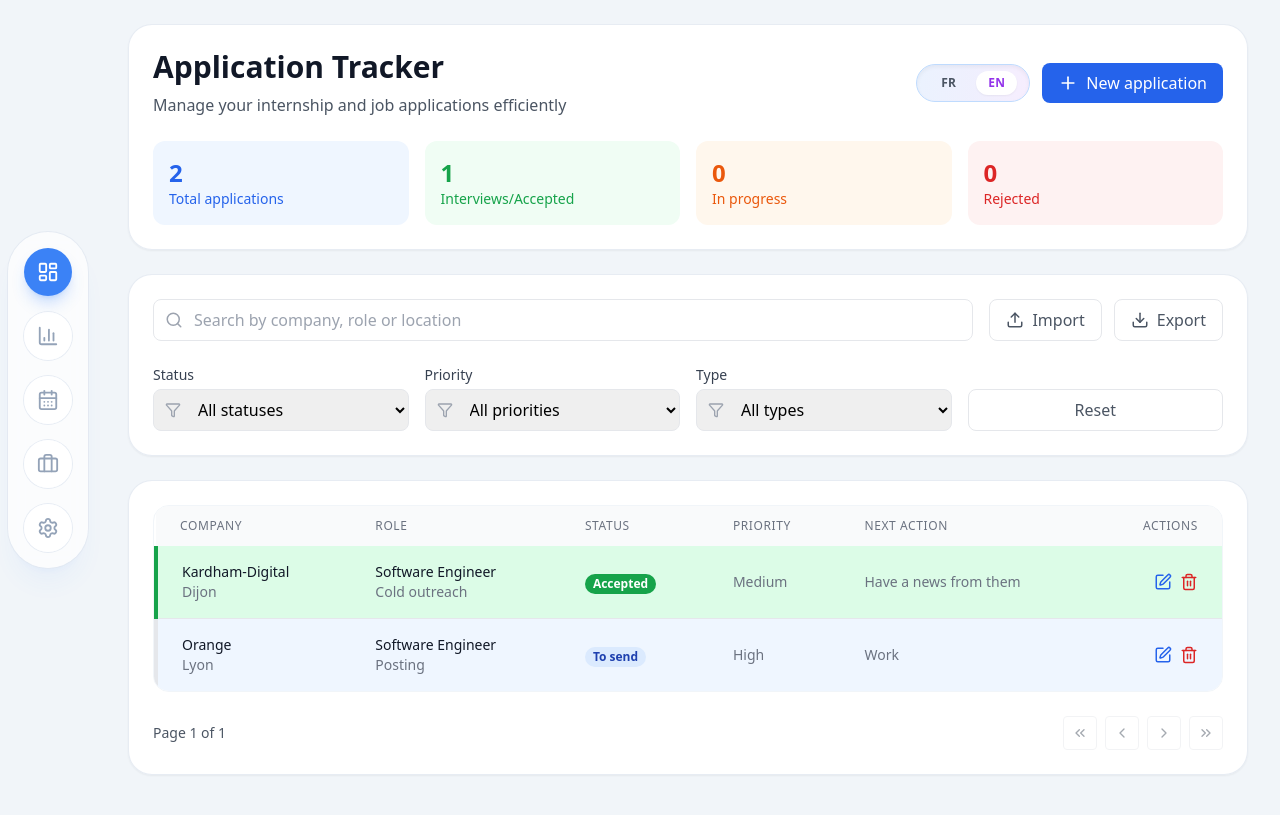
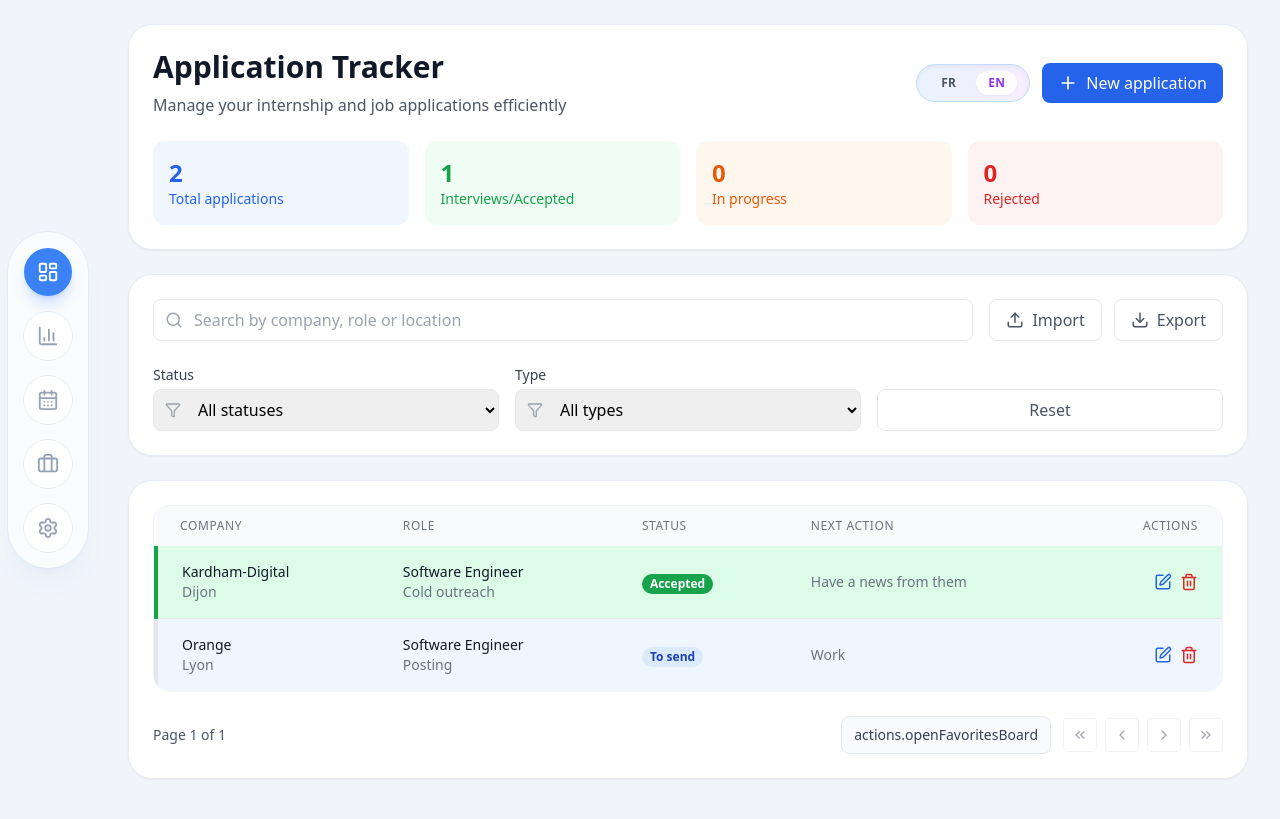
Before and after one commit to Hugo-Rodrigues-Dev/job-application-tracking-spreadsheet, a React (Vite) app in the folder job-tracker/: page / in a window 1280 px wide. Built offline with nearby package versions, Linux system fonts and the light colour scheme.

Commit message:
Added favorites ordering board part

```diff
--- a/job-tracker/src/features/jobApplications/components/JobApplicationTracker.jsx
+++ b/job-tracker/src/features/jobApplications/components/JobApplicationTracker.jsx
@@ -1,5 +1,17 @@
 import { useCallback, useEffect, useMemo, useRef, useState } from 'react';
-import { Plus, Filter, Search, Download, Upload, Edit, Trash2, ChevronLeft, ChevronRight, ChevronsLeft, ChevronsRight } from 'lucide-react';
+import {
+  Plus,
+  Filter,
+  Search,
+  Download,
+  Upload,
+  Edit,
+  Trash2,
+  ChevronLeft,
+  ChevronRight,
+  ChevronsLeft,
+  ChevronsRight,
+} from 'lucide-react';
 import { INITIAL_APPLICATIONS } from '../data/initialApplications';
 import { STATUS_OPTIONS, TYPE_OPTIONS, PRIORITY_OPTIONS } from '../constants/options';
 import { getStatusColor, getStatusRowColor } from '../utils/styleTokens';
@@ -10,6 +22,7 @@ import Dialog from './Dialog';
 import LanguageToggle from './LanguageToggle';
 import SidebarNavigation, { MobileNavigation } from './SidebarNavigation';
 import AnalyticsDashboard from './AnalyticsDashboard';
+import FavoritesOrderingBoard from './FavoritesOrderingBoard';
 import { useLanguage } from '../i18n/LanguageProvider';
 
 const STATUS_MIGRATIONS = {
@@ -43,6 +56,12 @@ const normalizeApplications = (applications) =>
     ? applications.map((app) => ({
         ...app,
         statut: normalizeStatus(app.statut),
+        favoriteRank:
+          typeof app.favoriteRank === 'number'
+            ? app.favoriteRank
+            : typeof app.preferenceRank === 'number'
+              ? app.preferenceRank
+              : null,
       }))
     : [];
 
@@ -58,23 +77,56 @@ const createEmptyFormData = () => ({
   prochaineAction: '',
   priorite: 'Moyenne',
   notes: '',
+  favoriteRank: null,
 });
+
+const ensureFavoriteRanks = (applications) => {
+  if (!Array.isArray(applications)) return [];
+
+  const rankedIds = [...applications]
+    .map((app) => ({
+      id: app.id,
+      rank: typeof app.favoriteRank === 'number' ? app.favoriteRank : Number.MAX_SAFE_INTEGER,
+    }))
+    .sort((a, b) => {
+      if (a.rank !== b.rank) return a.rank - b.rank;
+      return String(a.id).localeCompare(String(b.id));
+    })
+    .map((entry, index) => [String(entry.id), index]);
+
+  const rankMap = new Map(rankedIds);
+  let nextRank = rankMap.size;
+
+  return applications.map((app) => {
+    const key = String(app.id);
+    if (rankMap.has(key)) {
+      return { ...app, favoriteRank: rankMap.get(key) };
+    }
+
+    const assignedRank = nextRank;
+    nextRank += 1;
+    return { ...app, favoriteRank: assignedRank };
+  });
+};
 
 const JobApplicationTracker = () => {
   const { t, translateStatus, translatePriority, translateType, language } = useLanguage();
   const [applications, setApplications] = useState(() => {
     const storedApplications = loadApplications();
     if (storedApplications && Array.isArray(storedApplications)) {
-      const normalized = sortApplications(normalizeApplications(storedApplications));
+      const normalized = ensureFavoriteRanks(sortApplications(normalizeApplications(storedApplications)));
       saveApplications(normalized);
       return normalized;
     }
 
-    const seededApplications = sortApplications(normalizeApplications(INITIAL_APPLICATIONS));
+    const seededApplications = ensureFavoriteRanks(
+      sortApplications(normalizeApplications(INITIAL_APPLICATIONS)),
+    );
     saveApplications(seededApplications);
     return seededApplications;
   });
   const [activeTab, setActiveTab] = useState('dashboard');
+  const [activeView, setActiveView] = useState('table');
   const [showForm, setShowForm] = useState(false);
   const [editingId, setEditingId] = useState(null);
   const [filters, setFilters] = useState({ statut: '', priorite: '', type: '' });
@@ -85,6 +137,12 @@ const JobApplicationTracker = () => {
   const [isImporting, setIsImporting] = useState(false);
   const [dialog, setDialog] = useState(null);
   const fileInputRef = useRef(null);
+
+  useEffect(() => {
+    if (activeTab !== 'dashboard') {
+      setActiveView('table');
+    }
+  }, [activeTab]);
 
   const closeDialog = useCallback(() => setDialog(null), []);
 
@@ -127,23 +185,90 @@ const JobApplicationTracker = () => {
     return JSON.stringify(formData) !== JSON.stringify(initialFormSnapshot);
   }, [formData, initialFormSnapshot]);
 
+  const isFavoritesBoard = activeView === 'favoritesBoard';
+
+  useEffect(() => {
+    if (isFavoritesBoard && applications.length === 0) {
+      setActiveView('table');
+    }
+  }, [isFavoritesBoard, applications.length]);
+
   const persistApplications = useCallback((updater) => {
     setApplications((prev) => {
       const next = typeof updater === 'function' ? updater(prev) : updater;
       if (!Array.isArray(next)) return prev;
       const normalized = sortApplications(normalizeApplications(next));
-      saveApplications(normalized);
-      return normalized;
+      const ranked = ensureFavoriteRanks(normalized);
+      saveApplications(ranked);
+      return ranked;
     });
   }, []);
+
+  const handleFavoritesReorder = useCallback(
+    (orderedIds) => {
+      if (!Array.isArray(orderedIds)) return;
+
+      persistApplications((prev) => {
+        const existing = Array.isArray(prev) ? prev : [];
+        const idToRank = new Map(orderedIds.map((id, index) => [String(id), index]));
+
+        return existing.map((app) => {
+          const mappedRank = idToRank.get(String(app.id));
+          if (typeof mappedRank === 'number') {
+            return { ...app, favoriteRank: mappedRank };
+          }
+
+          return {
+            ...app,
+            favoriteRank: typeof app.favoriteRank === 'number' ? app.favoriteRank : null,
+          };
+        });
+      });
+    },
+    [persistApplications],
+  );
+
+  const favoritesOrderedApplications = useMemo(() => {
+    if (!Array.isArray(applications)) return [];
+
+    return [...applications]
+      .map((app) => ({
+        ...app,
+        favoriteRank: typeof app.favoriteRank === 'number' ? app.favoriteRank : Number.MAX_SAFE_INTEGER,
+      }))
+      .sort((a, b) => {
+        if (a.favoriteRank !== b.favoriteRank) return a.favoriteRank - b.favoriteRank;
+        return (a.entreprise || '').localeCompare(b.entreprise || '', undefined, { sensitivity: 'base' });
+      })
+      .map((app, index) => ({
+        ...app,
+        favoriteRank: index,
+      }));
+  }, [applications]);
+
+  const handleOpenFavoritesBoard = useCallback(() => setActiveView('favoritesBoard'), []);
+  const handleCloseFavoritesBoard = useCallback(() => setActiveView('table'), []);
 
   const executeSave = useCallback(() => {
     if (editingId) {
       persistApplications((prev) =>
-        prev.map((app) => (app.id === editingId ? { ...formData, id: editingId } : app)),
+        prev.map((app) =>
+          app.id === editingId
+            ? { ...formData, id: editingId, favoriteRank: app.favoriteRank }
+            : app,
+        ),
       );
     } else {
-      persistApplications((prev) => [...prev, { ...formData, id: Date.now() }]);
+      persistApplications((prev) => {
+        const existing = Array.isArray(prev) ? prev : [];
+        const nextRank =
+          existing.reduce(
+            (max, app) => (typeof app.favoriteRank === 'number' ? Math.max(max, app.favoriteRank) : max),
+            -1,
+          ) + 1;
+
+        return [...existing, { ...formData, id: Date.now(), favoriteRank: nextRank }];
+      });
     }
     closeForm();
   }, [editingId, formData, persistApplications, closeForm]);
@@ -156,11 +281,28 @@ const JobApplicationTracker = () => {
       const { skippedEmpty = 0, skippedMissingFields = 0 } = summary;
 
       if (mode === 'replace') {
-        persistApplications(importedApplications);
+        const rankedApplications = importedApplications.map((app, index) => ({
+          ...app,
+          favoriteRank:
+            typeof app.favoriteRank === 'number' ? app.favoriteRank : index,
+        }));
+        persistApplications(rankedApplications);
       } else {
         persistApplications((prev) => {
           const existing = Array.isArray(prev) ? prev : [];
-          return [...existing, ...importedApplications];
+          const startRank =
+            existing.reduce(
+              (max, app) => (typeof app.favoriteRank === 'number' ? Math.max(max, app.favoriteRank) : max),
+              -1,
+            ) + 1;
+
+          const rankedApplications = importedApplications.map((app, index) => ({
+            ...app,
+            favoriteRank:
+              typeof app.favoriteRank === 'number' ? app.favoriteRank : startRank + index,
+          }));
+
+          return [...existing, ...rankedApplications];
         });
       }
 
@@ -656,6 +798,19 @@ const JobApplicationTracker = () => {
                     </div>
                   </section>
 
+                  {isFavoritesBoard ? (
+                    <section className="rounded-3xl border border-slate-200/80 bg-white/95 p-6 shadow-sm">
+                      <FavoritesOrderingBoard
+                        applications={favoritesOrderedApplications}
+                        onBack={handleCloseFavoritesBoard}
+                        onReorder={handleFavoritesReorder}
+                        translateStatus={translateStatus}
+                        translateType={translateType}
+                        t={t}
+                      />
+                    </section>
+                  ) : (
+                    <>
                       <section className="rounded-3xl border border-slate-200/80 bg-white/95 p-6 shadow-sm">
                         <div className="flex flex-col gap-4 lg:flex-row lg:items-center">
                           <div className="relative flex-1">
@@ -695,7 +850,7 @@ const JobApplicationTracker = () => {
                           </div>
                         </div>
 
-                    <div className="mt-6 grid grid-cols-1 gap-4 md:grid-cols-2 xl:grid-cols-4">
+                    <div className="mt-6 grid grid-cols-1 gap-4 md:grid-cols-2 xl:grid-cols-3">
                       <div>
                         <label className="mb-1 block text-sm font-medium text-gray-700">{t('filters.statusLabel')}</label>
                         <div className="relative">
@@ -709,24 +864,6 @@ const JobApplicationTracker = () => {
                             {STATUS_OPTIONS.map((status) => (
                               <option key={status} value={status}>
                                 {translateStatus(status)}
-                              </option>
-                            ))}
-                          </select>
-                        </div>
-                      </div>
-                      <div>
-                        <label className="mb-1 block text-sm font-medium text-gray-700">{t('filters.priorityLabel')}</label>
-                        <div className="relative">
-                          <Filter className="pointer-events-none absolute left-3 top-1/2 -translate-y-1/2 text-gray-400" size={16} />
-                          <select
-                            value={filters.priorite}
-                            onChange={(e) => setFilters((prev) => ({ ...prev, priorite: e.target.value }))}
-                            className="w-full rounded-lg border border-gray-200 px-4 py-2 pl-10 focus:outline-none focus:ring-2 focus:ring-blue-500"
-                          >
-                            <option value="">{t('filters.priorityAll')}</option>
-                            {PRIORITY_OPTIONS.map((priority) => (
-                              <option key={priority} value={priority}>
-                                {translatePriority(priority)}
                               </option>
                             ))}
                           </select>
@@ -779,9 +916,6 @@ const JobApplicationTracker = () => {
                                   {t('table.headers.status')}
                                 </th>
                             <th className="px-6 py-3 text-left text-xs font-medium text-gray-500 uppercase tracking-wider">
-                              {t('table.headers.priority')}
-                            </th>
-                            <th className="px-6 py-3 text-left text-xs font-medium text-gray-500 uppercase tracking-wider">
                               {t('table.headers.nextAction')}
                             </th>
                                 <th className="px-6 py-3 text-right text-xs font-medium text-gray-500 uppercase tracking-wider">
@@ -804,9 +938,6 @@ const JobApplicationTracker = () => {
                                     <span className={`px-2 inline-flex text-xs leading-5 font-semibold rounded-full ${getStatusColor(application.statut, application.prochaineAction)}`}>
                                       {translateStatus(application.statut)}
                                     </span>
-                              </td>
-                              <td className="px-6 py-4 whitespace-nowrap text-sm text-gray-500">
-                                {translatePriority(application.priorite)}
                                   </td>
                                   <td className="px-6 py-4 whitespace-nowrap text-sm text-gray-500">
                                     {application.prochaineAction || '—'}
@@ -842,10 +973,18 @@ const JobApplicationTracker = () => {
                         </div>
 
                         {filteredApplications.length > 0 && (
-                      <div className="mt-6 flex items-center justify-between">
+                          <div className="mt-6 flex flex-col gap-4 md:flex-row md:items-center md:justify-between">
                             <p className="text-sm text-gray-600">
                               {t('pagination.pageIndicator', { current: currentPage, total: totalPages })}
                             </p>
+                            <div className="flex items-center gap-3">
+                              <button
+                                type="button"
+                                onClick={handleOpenFavoritesBoard}
+                                className="inline-flex items-center gap-2 rounded-lg border border-slate-200 bg-slate-50 px-3 py-2 text-sm font-medium text-slate-700 transition-colors hover:bg-slate-100 focus:outline-none focus-visible:ring-2 focus-visible:ring-blue-500"
+                              >
+                                {t('actions.openFavoritesBoard')}
+                              </button>
                               <div className="flex items-center gap-2">
                                 <button
                                   type="button"
@@ -885,8 +1024,11 @@ const JobApplicationTracker = () => {
                                 </button>
                               </div>
                             </div>
+                          </div>
                         )}
                       </section>
+                    </>
+                  )}
                 </>
               ) : (
                 <AnalyticsDashboard data={analyticsData} />
```
Lines whose indentation alone changed are shown as unchanged.
